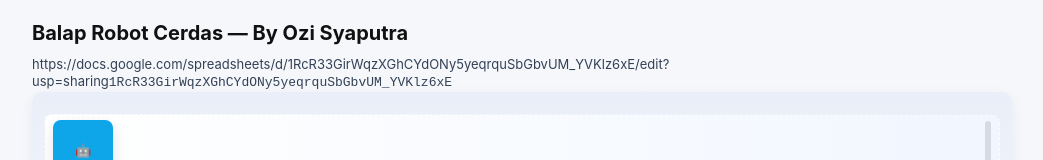
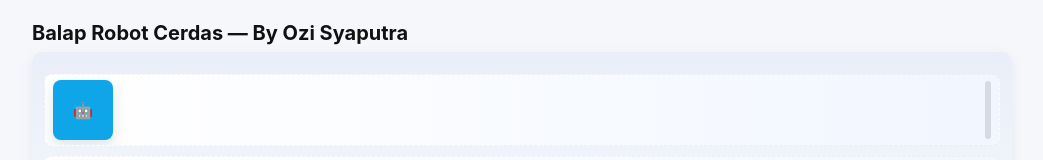
Before and after one commit to syaputra94/games-robot-pg, a plain HTML site: page index.html in a window 1280 px wide. Shown: the top 160 px of the page, without its empty margins (118-1161 px from the left). Drawn offline with Linux system fonts and the light colour scheme.

Commit message:
Update index.html

```diff
--- a/index.html
+++ b/index.html
@@ -47,7 +47,6 @@
 <body>
   <div class="container">
     <h1>Balap Robot Cerdas — By Ozi Syaputra</h1>
-    <div class="meta">https://docs.google.com/spreadsheets/d/1RcR33GirWqzXGhCYdONy5yeqrquSbGbvUM_YVKlz6xE/edit?usp=sharing<code>1RcR33GirWqzXGhCYdONy5yeqrquSbGbvUM_YVKlz6xE</code>
 
     <div class="track" id="track">
       <div class="lane" id="lane1"><div class="robot" id="robot1">🤖<span>Player 1</span></div><div class="finish"></div></div>
```
